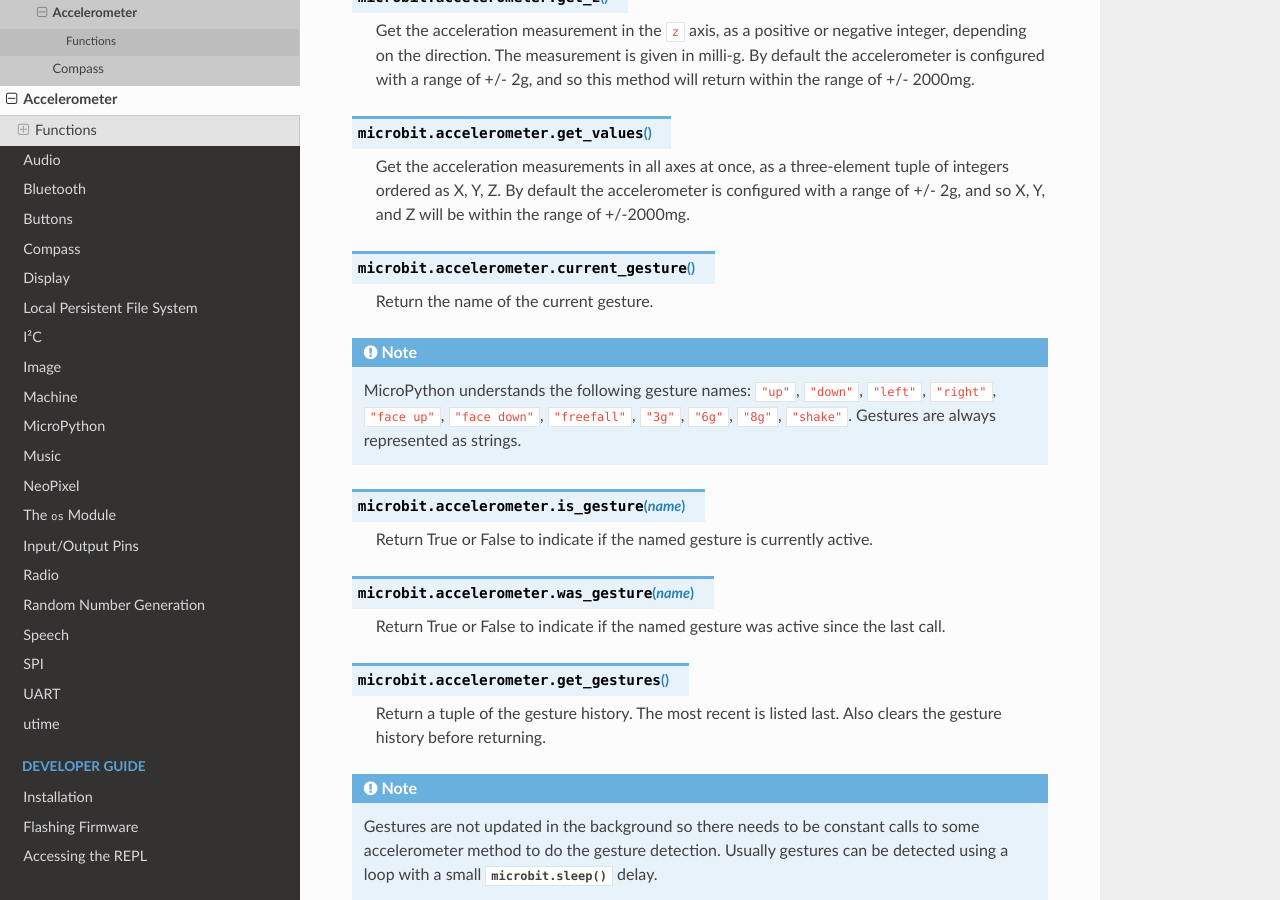
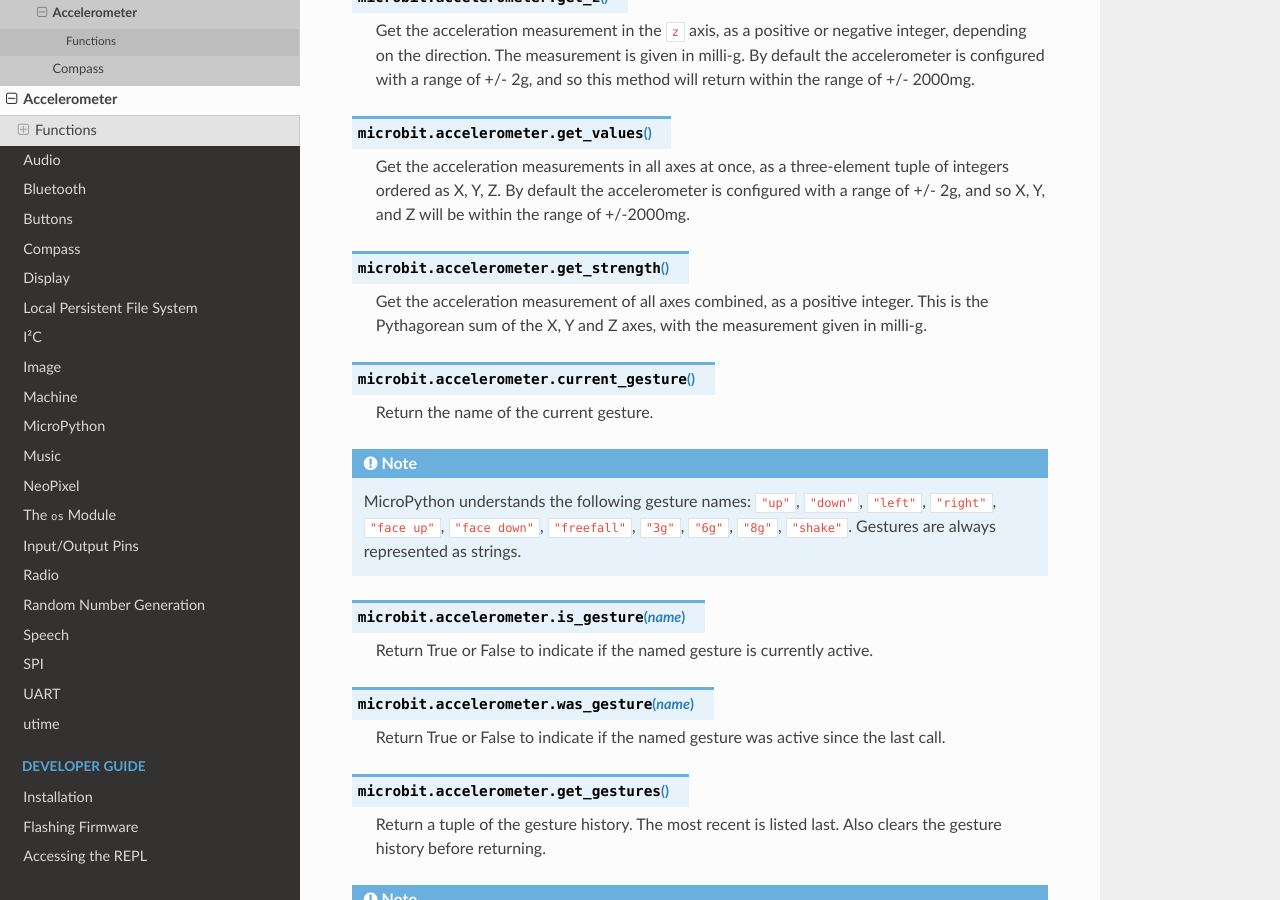
Before and after one commit to bbcmicrobit/micropython, a Sphinx documentation site: the page built from docs/accelerometer.rst, in a window 1280 px wide and 900 px high, scrolled down 702 px. Built offline with Sphinx 7.4.7 and the Read the Docs theme 2.0.0, drawn with Linux system fonts in a browser that asks for light colours.

Commit message:
docs: Document new accelerometer.get_strength() method.

```diff
--- a/docs/accelerometer.rst
+++ b/docs/accelerometer.rst
@@ -44,6 +44,12 @@ Functions
     By default the accelerometer is configured with a range of +/- 2g, and so
     X, Y, and Z will be within the range of +/-2000mg.
 
+.. py:function:: get_strength()
+
+    Get the acceleration measurement of all axes combined, as a positive
+    integer.  This is the Pythagorean sum of the X, Y and Z axes, with the
+    measurement given in milli-g.
+
 .. py:function:: current_gesture()
 
     Return the name of the current gesture.
```
